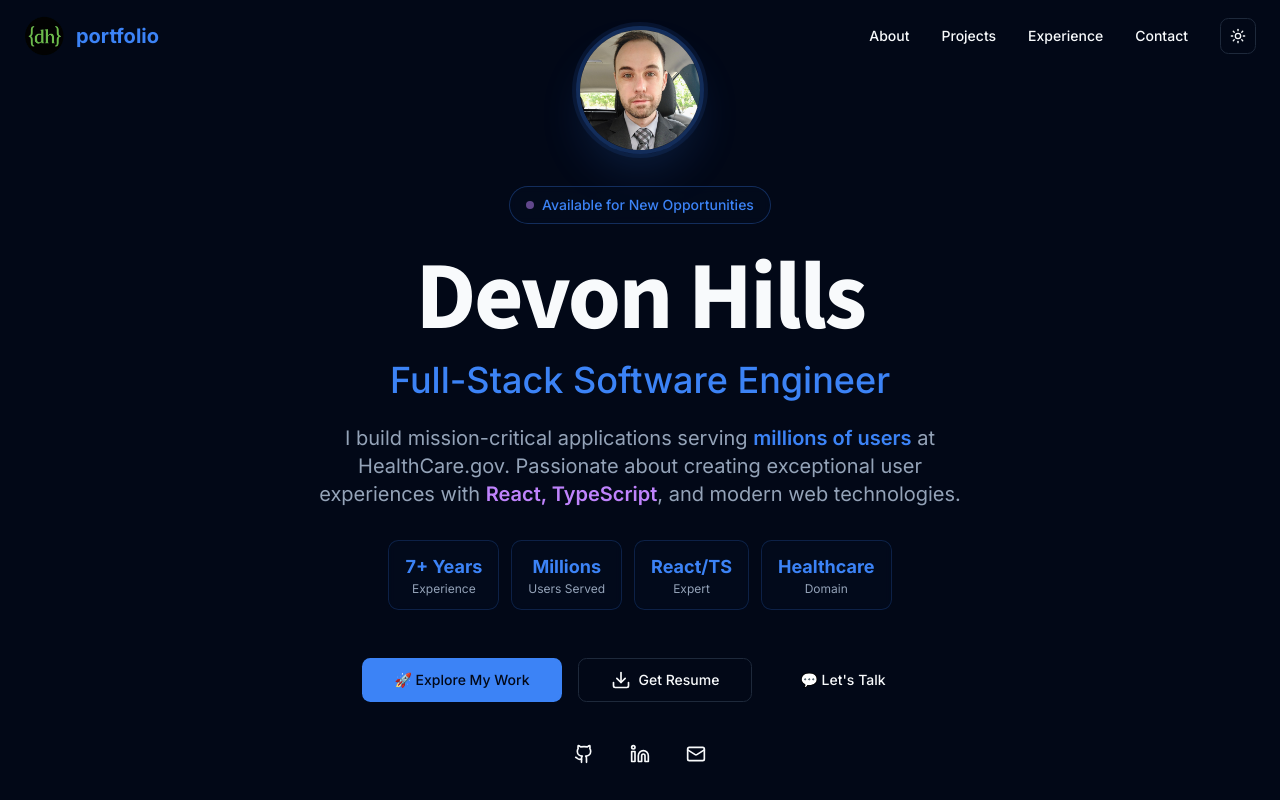
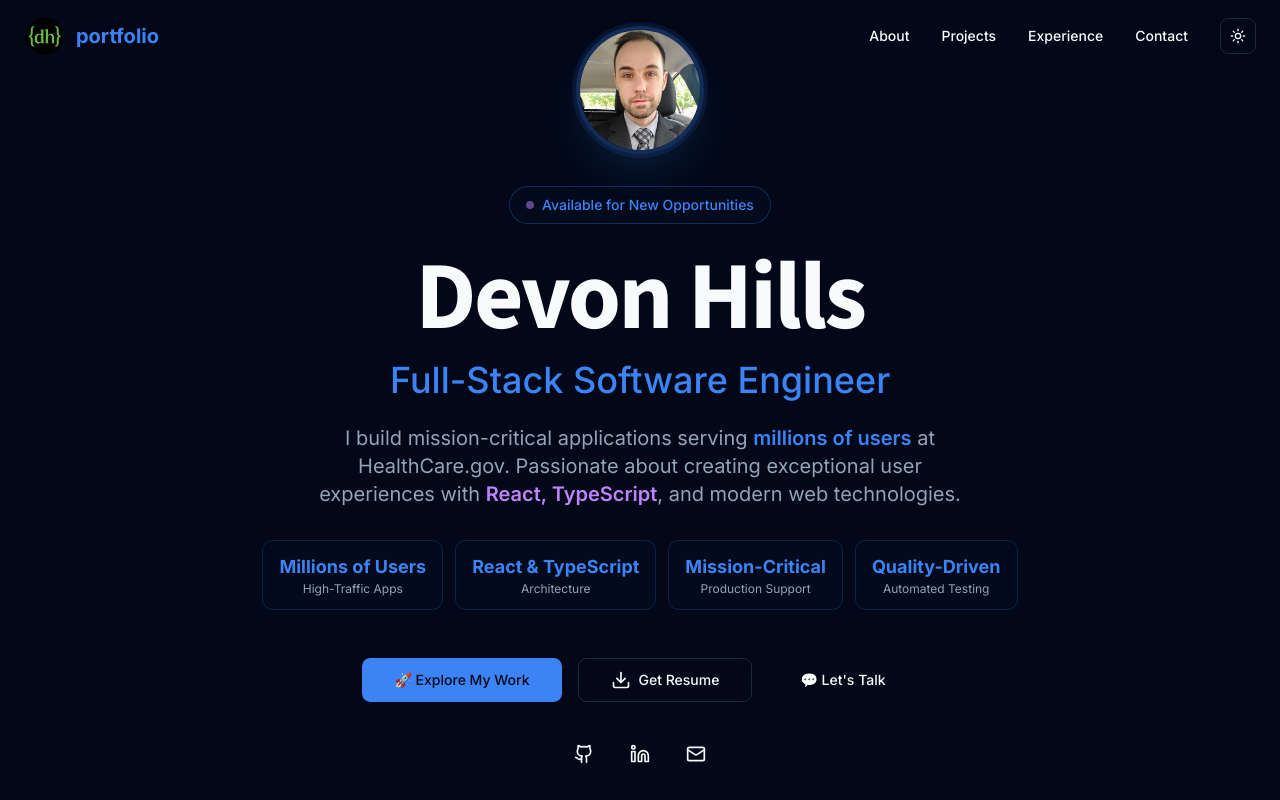
Before and after one commit to devonjhills/portfolio, a Next.js app: page / in a window 1280 px wide. Shown: the top 800 px of the page. Built offline with nearby package versions, Linux system fonts and the light colour scheme.

Commit message:
Update experience duration and enhance hero section highlights

```diff
--- a/app/components/sections/experience.tsx
+++ b/app/components/sections/experience.tsx
@@ -57,7 +57,7 @@ const journeyData: JourneyItem[] = [
     title: "Software Engineer III",
     company: "Ad Hoc LLC",
     location: "Remote",
-    duration: "Nov 2021 - Apr 2025",
+    duration: "Nov 2021 - Present",
     description:
       "Building and maintaining mission-critical React/TypeScript applications for HealthCare.gov's health plan enrollment workflows, serving millions of users.",
     achievements: [
--- a/app/components/sections/hero.tsx
+++ b/app/components/sections/hero.tsx
@@ -105,10 +105,10 @@ export function Hero() {
             variants={itemVariants}
             className="mt-8 grid grid-cols-2 gap-3 sm:flex sm:flex-wrap sm:justify-center">
             {[
-              { text: "7+ Years", subtext: "Experience" },
-              { text: "Millions", subtext: "Users Served" },
-              { text: "React/TS", subtext: "Expert" },
-              { text: "Healthcare", subtext: "Domain" },
+              { text: "Millions of Users", subtext: "High-Traffic Apps" },
+              { text: "React & TypeScript", subtext: "Architecture" },
+              { text: "Mission-Critical", subtext: "Production Support" },
+              { text: "Quality-Driven", subtext: "Automated Testing" },
             ].map((highlight) => (
               <div
                 key={highlight.text}
```
Also changed, not shown: public/projects/grants.png, 1 other file (tests, documents, lock files or other folders).
